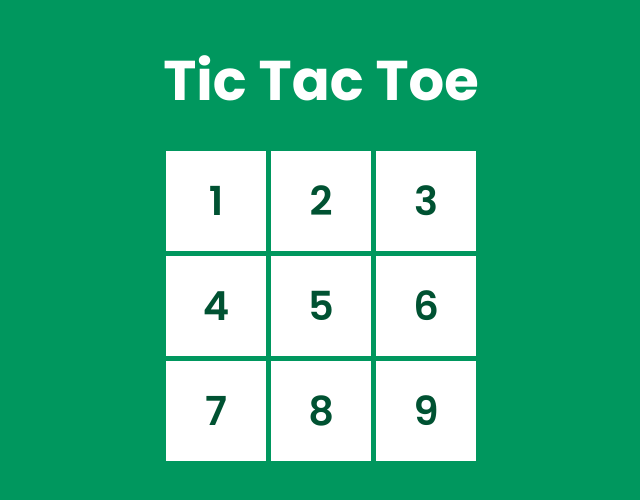
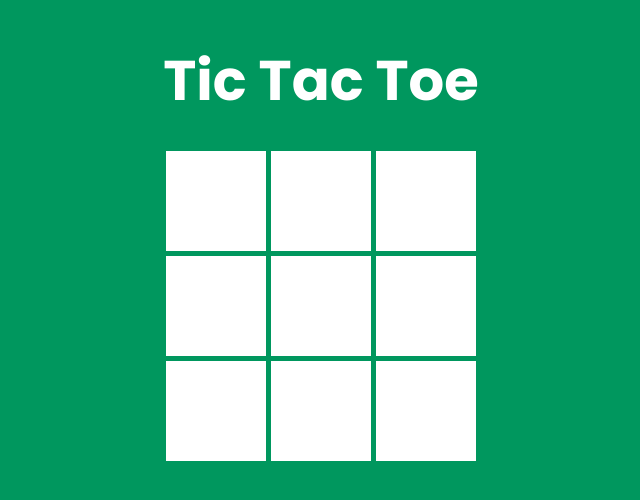
Before and after one commit to 2022-DEV3-003/TicTacToe, a React (Create React App) app: page / in a window 1280 px wide. Shown: the top 500 px of the page, without its empty margins (319-959 px from the left). Built offline with nearby package versions, Linux system fonts and the light colour scheme.

Commit message:
commit -m added feature to see the UI

```diff
--- a/src/components/Board/index.jsx
+++ b/src/components/Board/index.jsx
@@ -1,17 +1,11 @@
 import Button from '../Button'
 
-function Board ({onClick}) {
+function Board ({onClick, array}) {
     return(
       <div className='board'>
-        <Button value="1" onClick={() => onClick(0)} />
-        <Button value="2" onClick={() => onClick(1)} />
-        <Button value="3" onClick={() => onClick(2)} />
-        <Button value="4" onClick={() => onClick(3)} />
-        <Button value="5" onClick={() => onClick(4)} />
-        <Button value="6" onClick={() => onClick(5)} />
-        <Button value="7" onClick={() => onClick(6)} />
-        <Button value="8" onClick={() => onClick(7)} />
-        <Button value="9" onClick={() => onClick(8)} />
+      {array.map((value, index) => (
+         <Button value={value} onClick={() => onClick(index)} />
+       ))}
       </div>
     )
 }
--- a/src/components/TicTacToe/index.jsx
+++ b/src/components/TicTacToe/index.jsx
@@ -24,7 +24,7 @@ function TicTacToe() {
 
   return (
     <div>
-      <Board onClick={handleClick}/>
+      <Board onClick={handleClick} array={array}/>
     </div>
   )
 }
```
